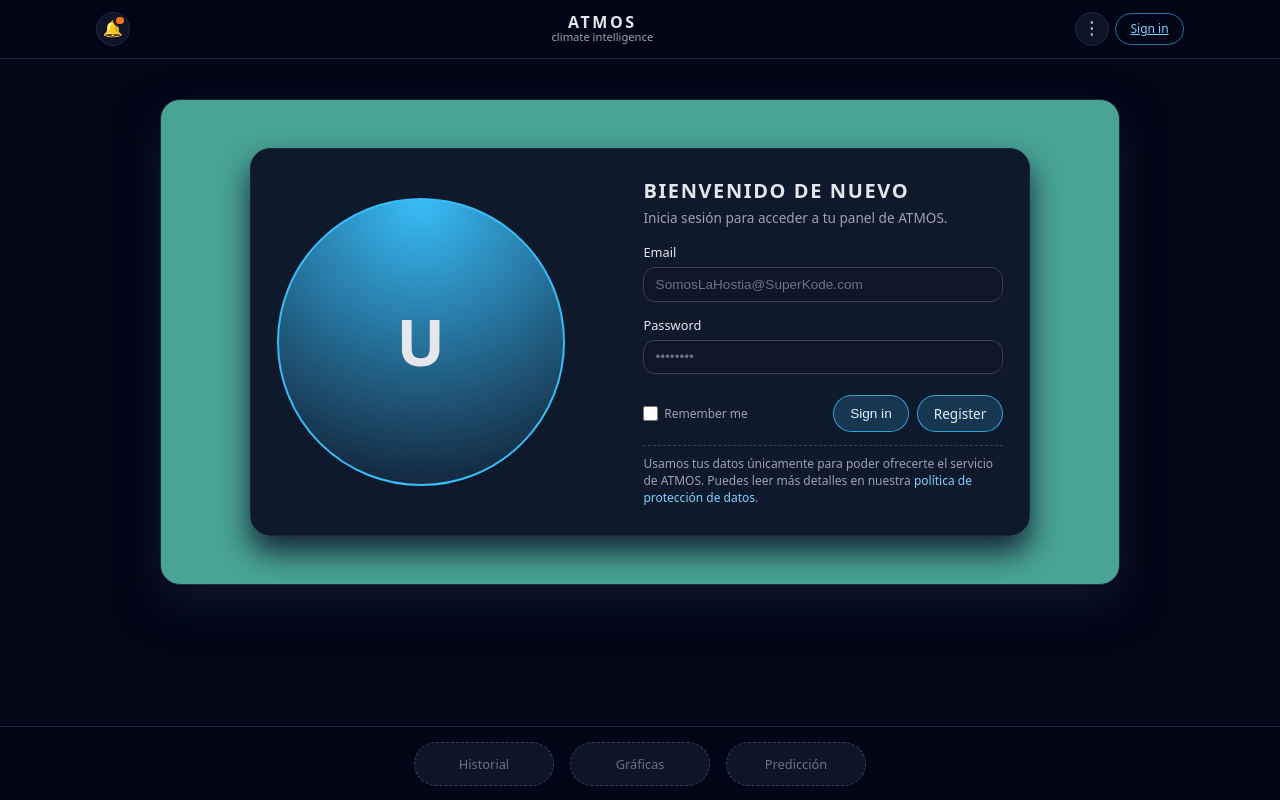
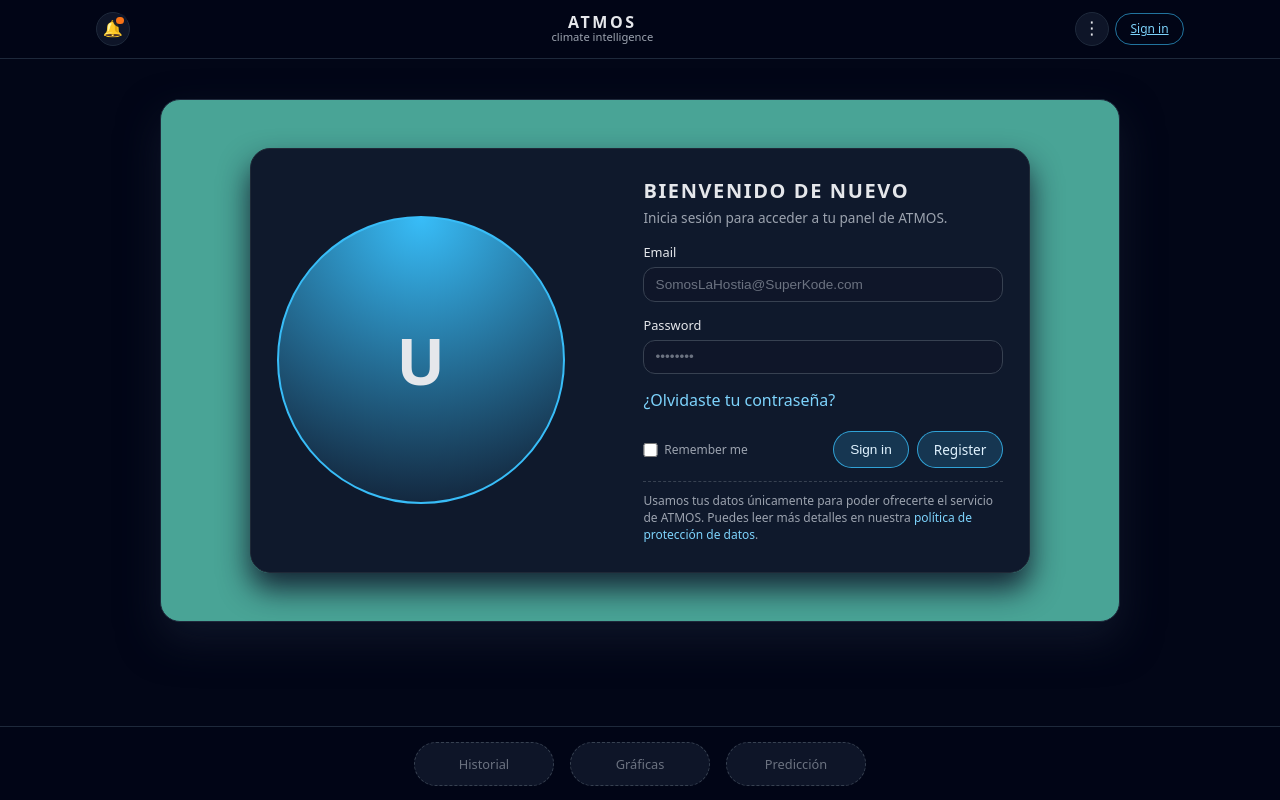
Before and after one commit to Anais-RV/atmos, a React (Vite) app in the folder frontend/: page /login in a window 1280 px wide. Built offline with nearby package versions, Linux system fonts and the light colour scheme.

Commit message:
Add option password-reset

```diff
--- a/frontend/src/components/auth/LoginForm.jsx
+++ b/frontend/src/components/auth/LoginForm.jsx
@@ -35,6 +35,12 @@ function LoginForm() {
         />
       </div>
 
+      <div className="auth-forgot">
+        <Link to="/password-reset" className="auth-link">
+          ¿Olvidaste tu contraseña?
+        </Link>
+      </div>
+
       <div className="auth-form-footer">
         <div className="auth-remember">
           <input id="remember-me" type="checkbox" className="auth-checkbox" />
```
